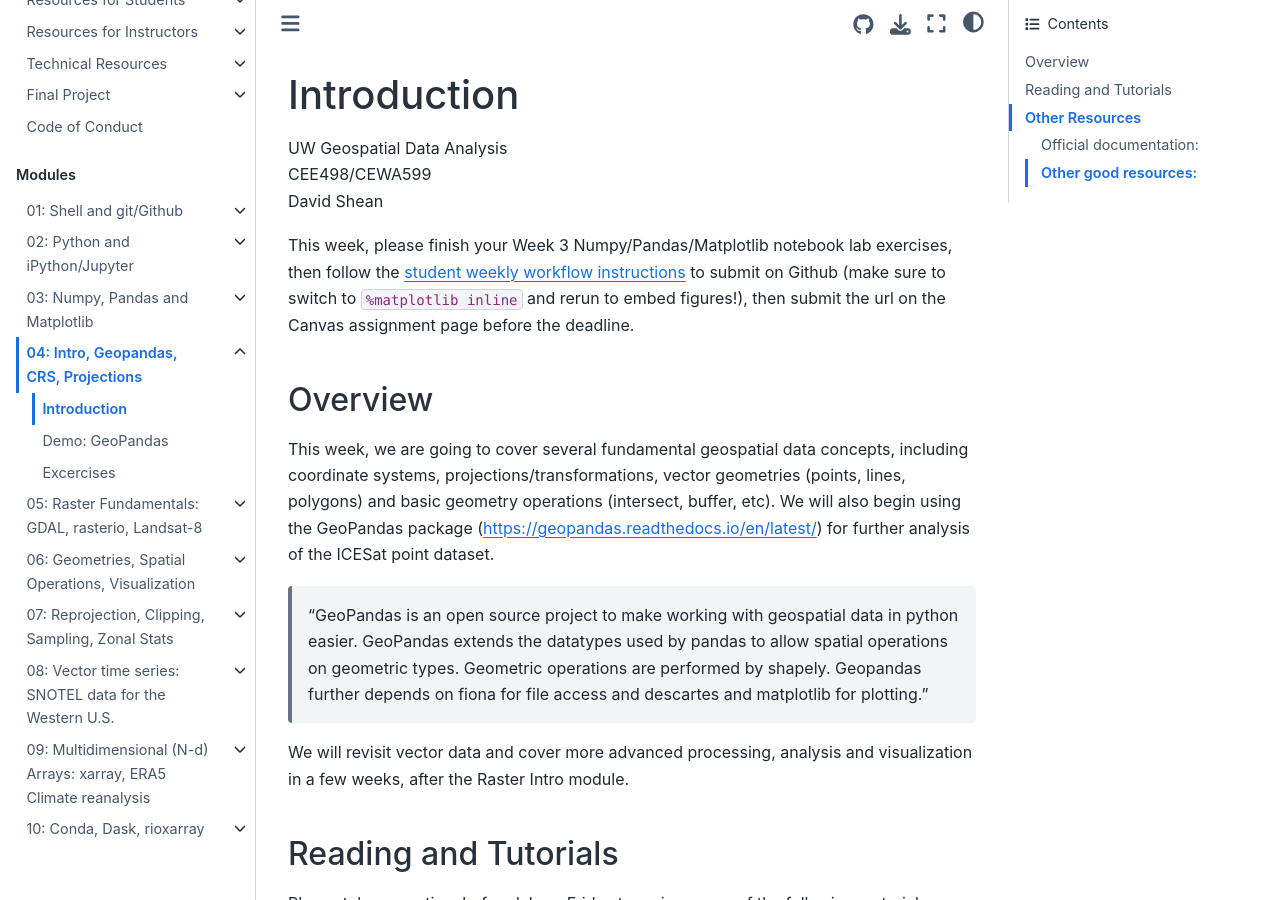
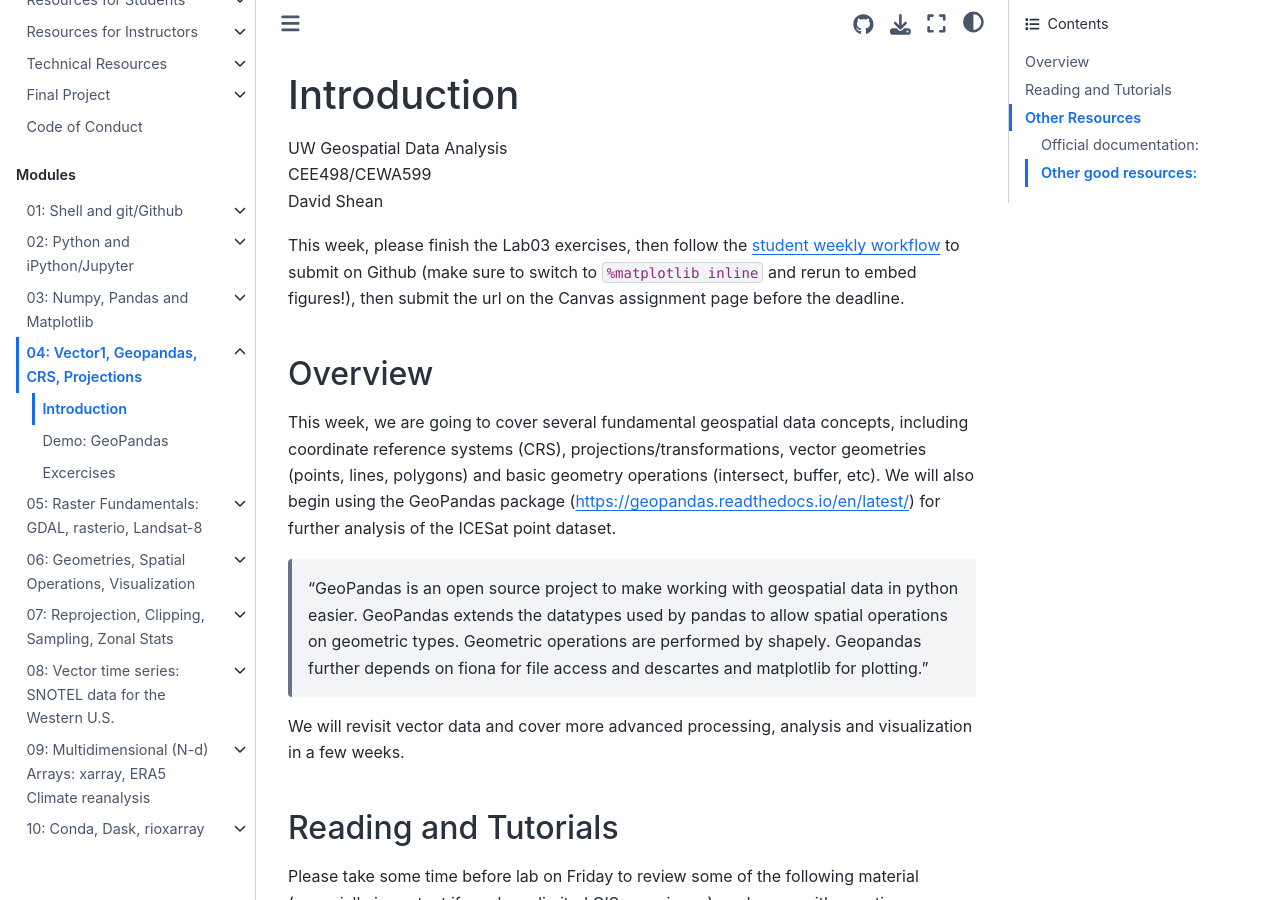
Before and after one commit to UW-GDA/jupyterbook, a Jupyter Book: the page built from book/modules/04_Vector1_Geopandas_CRS_Proj/04_Vector1_Geopandas_CRS_Proj_prep.md, in a window 1280 px wide and 900 px high. Built offline with Jupyter Book 1.0.4 settings and Sphinx 7.4.7 and the Sphinx Book theme 1.1.4, drawn with Linux system fonts in a browser that asks for light colours; pages that are not in the unit, such as notebooks, are missing from menus; some of the changed text lies outside the part shown.

Commit message:
Update 04 prep

```diff
--- a/book/_toc.yml
+++ b/book/_toc.yml
@@ -52,7 +52,7 @@ parts:
       - file: modules/03_NumPy_Pandas_Matplotlib/03_NumPy_Pandas_Matplotlib_ICESat_exercises
     - file: modules/04_Vector1_Geopandas_CRS_Proj/README
       sections:
-      - file: modules/04_Vector1_Geopandas_CRS_Proj/04_Vector1_Geopandas_CRS_Projections_prep
+      - file: modules/04_Vector1_Geopandas_CRS_Proj/04_Vector1_Geopandas_CRS_Proj_prep
       - file: modules/04_Vector1_Geopandas_CRS_Proj/04_Vector1_Geopandas_CRS_Proj_demo
       - file: modules/04_Vector1_Geopandas_CRS_Proj/04_Tissot_MapDistortion_demo
       - file: modules/04_Vector1_Geopandas_CRS_Proj/04_Vector1_Geopandas_CRS_Proj_exercises
--- a/book/modules/04_Vector1_Geopandas_CRS_Proj/04_Vector1_Geopandas_CRS_Projections_prep.md
+++ b/book/modules/04_Vector1_Geopandas_CRS_Proj/04_Vector1_Geopandas_CRS_Proj_prep.md
@@ -4,14 +4,14 @@ UW Geospatial Data Analysis
 CEE498/CEWA599
 David Shean
 
-This week, please finish your Week 3 Numpy/Pandas/Matplotlib notebook lab exercises, then follow the [student weekly workflow instructions](https://github.com/UW-GDA/gda_course_2021/blob/master/resources/students/student_weekly_workflow.md#submitting-completed-assignments) to submit on Github (make sure to switch to `%matplotlib inline` and rerun to embed figures!), then submit the url on the Canvas assignment page before the deadline.
+This week, please finish the Lab03 exercises, then follow the [student weekly workflow](../../resources/students/student_weekly_workflow.md) to submit on Github (make sure to switch to `%matplotlib inline` and rerun to embed figures!), then submit the url on the Canvas assignment page before the deadline.
 
 ## Overview
-This week, we are going to cover several fundamental geospatial data concepts, including coordinate systems, projections/transformations, vector geometries (points, lines, polygons) and basic geometry operations (intersect, buffer, etc). We will also begin using the GeoPandas package (https://geopandas.readthedocs.io/en/latest/) for further analysis of the ICESat point dataset.
+This week, we are going to cover several fundamental geospatial data concepts, including coordinate reference systems (CRS), projections/transformations, vector geometries (points, lines, polygons) and basic geometry operations (intersect, buffer, etc). We will also begin using the GeoPandas package (https://geopandas.readthedocs.io/en/latest/) for further analysis of the ICESat point dataset.
 
 >“GeoPandas is an open source project to make working with geospatial data in python easier. GeoPandas extends the datatypes used by pandas to allow spatial operations on geometric types. Geometric operations are performed by shapely. Geopandas further depends on fiona for file access and descartes and matplotlib for plotting.”
 
-We will revisit vector data and cover more advanced processing, analysis and visualization in a few weeks, after the Raster Intro module.
+We will revisit vector data and cover more advanced processing, analysis and visualization in a few weeks.
 
 ## Reading and Tutorials
 Please take some time before lab on Friday to review some of the following material (especially important if you have limited GIS experience), and come with questions on topics that are unclear, so we can discuss together. There is some overlap in content, but they offer different presentations of essential material, so hopefully one or more will work for you, and some repetition will help solidify.
--- a/book/modules/04_Vector1_Geopandas_CRS_Proj/README.md
+++ b/book/modules/04_Vector1_Geopandas_CRS_Proj/README.md
@@ -1 +1 @@
-# 04: Intro, Geopandas, CRS, Projections
+# 04: Vector1, Geopandas, CRS, Projections
```
